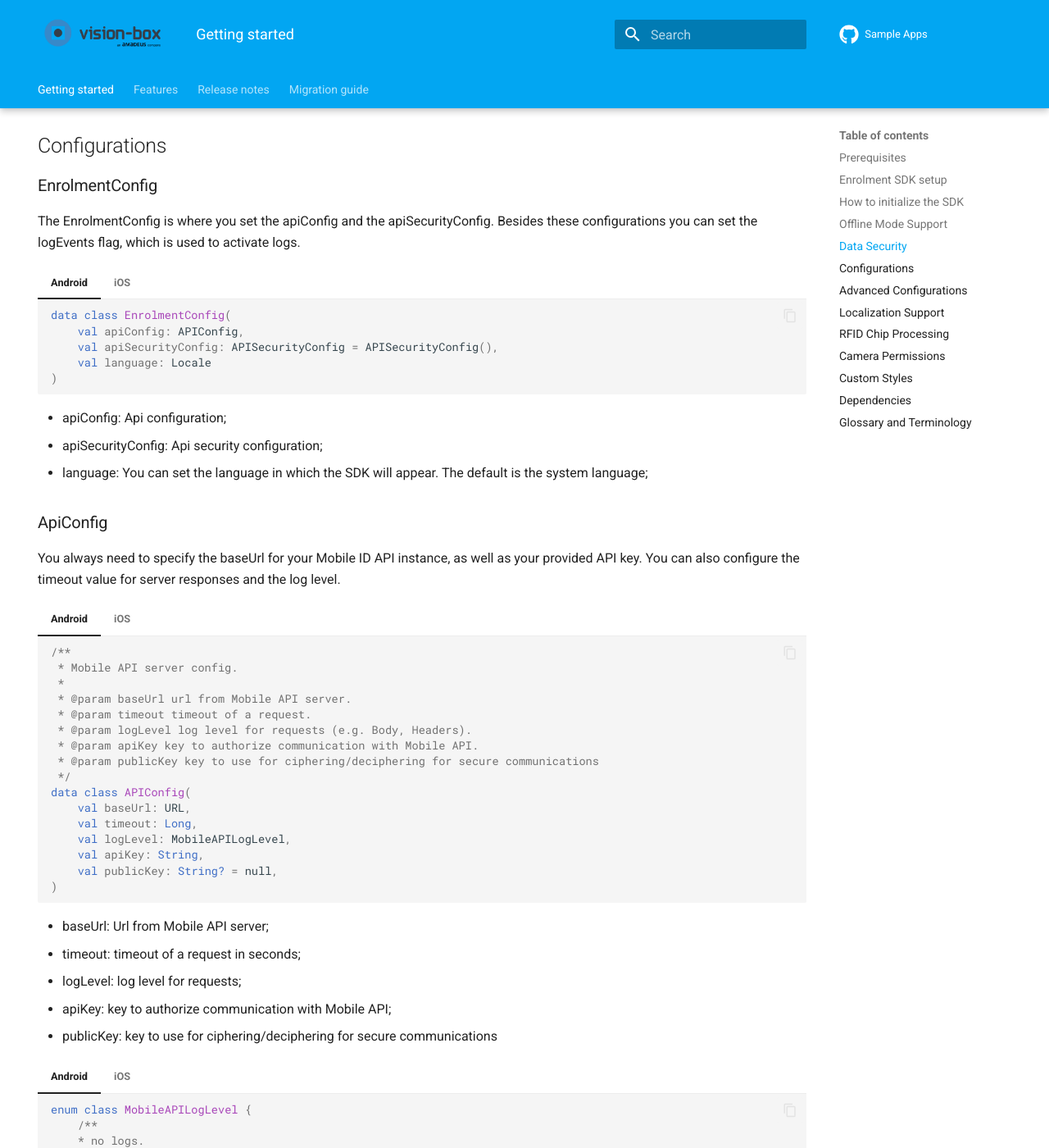
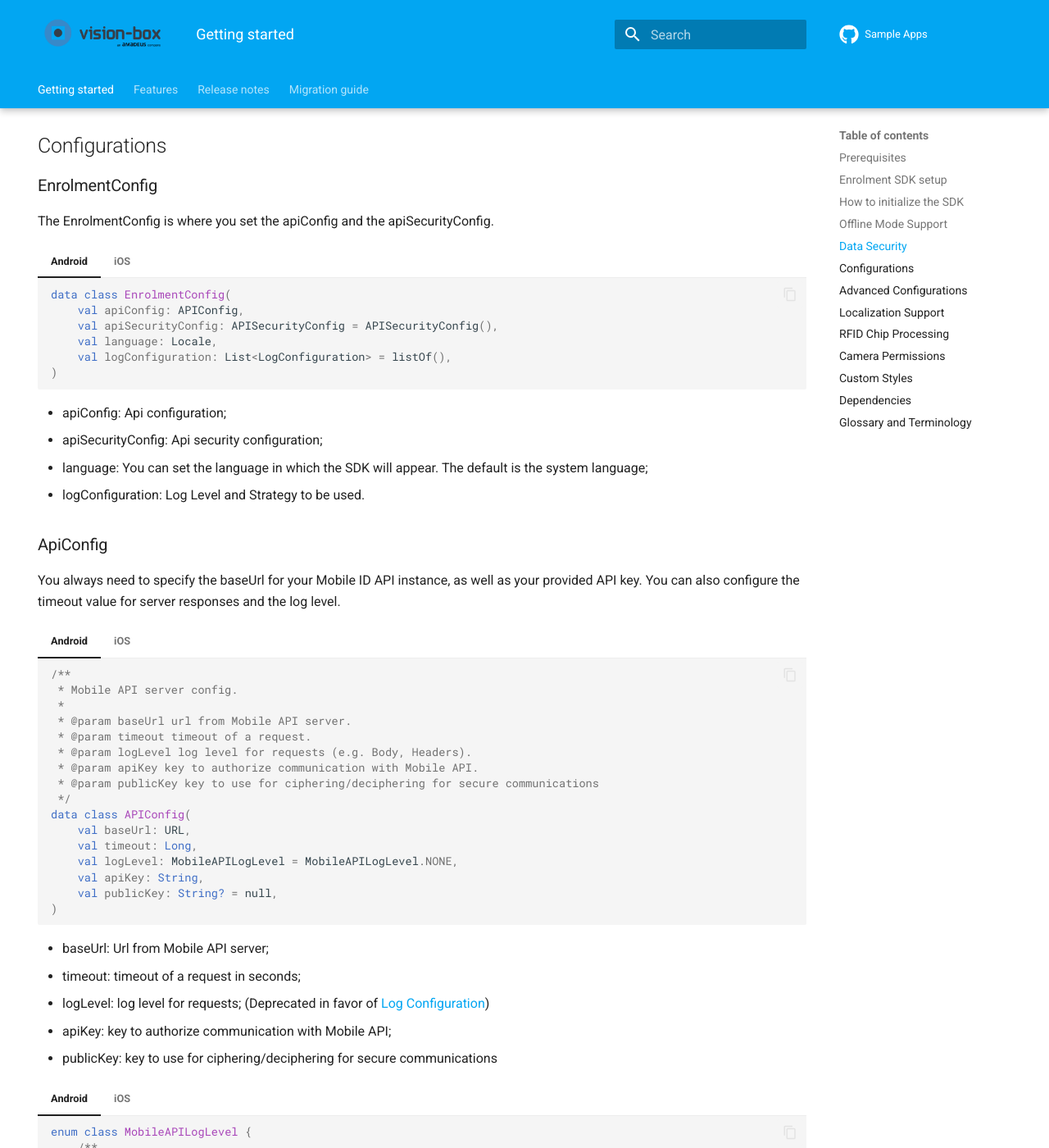
Before and after one commit to vbmobile/mobile-id-documentation, an MkDocs documentation site: the page built from docs/index.md, in a window 1280 px wide and 1400 px high, scrolled down 5278 px. Shown: the whole window at 82% size. Built offline with MkDocs 1.6.1 and Material for MkDocs 9.7.7, drawn with Linux system fonts in a browser that asks for light colours; the version menu is left out; some of the changed text lies outside the part shown.

Commit message:
update documentation for log configuration

````diff
--- a/docs/index.md
+++ b/docs/index.md
@@ -301,8 +301,7 @@
 
 ### EnrolmentConfig
 
-The EnrolmentConfig is where you set the apiConfig and the apiSecurityConfig. Besides these
-configurations you can set the logEvents flag, which is used to activate logs.
+The EnrolmentConfig is where you set the apiConfig and the apiSecurityConfig.
 
 === "Android"
 
@@ -310,7 +309,8 @@
     data class EnrolmentConfig(
         val apiConfig: APIConfig,
         val apiSecurityConfig: APISecurityConfig = APISecurityConfig(),
-        val language: Locale
+        val language: Locale,
+        val logConfiguration: List<LogConfiguration> = listOf(),
     )
     ```
 
@@ -328,6 +328,7 @@
 - apiSecurityConfig: Api security configuration;
 - language: You can set the language in which the SDK will appear. The default is the system
   language;
+- logConfiguration: Log Level and Strategy to be used.
 
 ### ApiConfig
 
@@ -349,7 +350,7 @@
     data class APIConfig(
         val baseUrl: URL,
         val timeout: Long,
-        val logLevel: MobileAPILogLevel,
+        val logLevel: MobileAPILogLevel = MobileAPILogLevel.NONE,
         val apiKey: String,
         val publicKey: String? = null,
     )
@@ -369,7 +370,7 @@
 
 - baseUrl: Url from Mobile API server;
 - timeout: timeout of a request in seconds;
-- logLevel: log level for requests;
+- logLevel: log level for requests; (Deprecated in favor of [Log Configuration](#log-configuration))
 - apiKey: key to authorize communication with Mobile API;
 - publicKey: key to use for ciphering/deciphering for secure communications
 
@@ -427,6 +428,34 @@
     ```
 
 - certificates: used for certificate pinning
+
+### Log Configuration
+
+A log configuration can be added to the EnrolmentConfig to get additional info on some of the operations of the SDK. A Console and a File strategy are available, these can be useful when integrating this solution and can sometimes provide more information about certain behaviours or errors.
+
+
+=== "Android"
+
+    ```kotlin
+    class LogConfiguration(
+        val logLevel: LogLevel,
+        val logStrategy: LogStrategy
+    )
+
+    enum class LogLevel {
+        WARN, ERROR, INFO, VERBOSE, DEBUG
+    }
+
+    enum class LogStrategy {
+        CONSOLE, FILE
+    }
+    ```
+
+=== "iOS"
+
+    ```swift
+    TODO
+    ```
 
 ## Advanced Configurations
 
````
